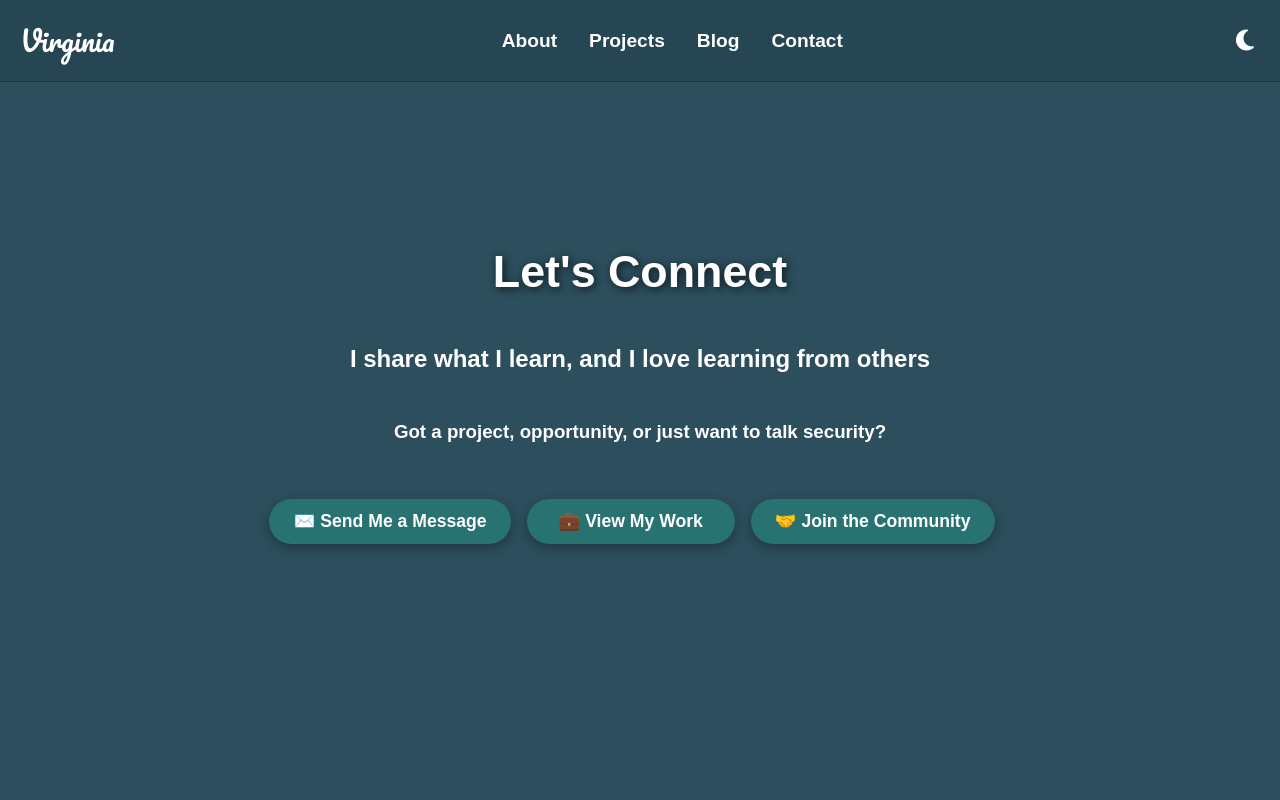
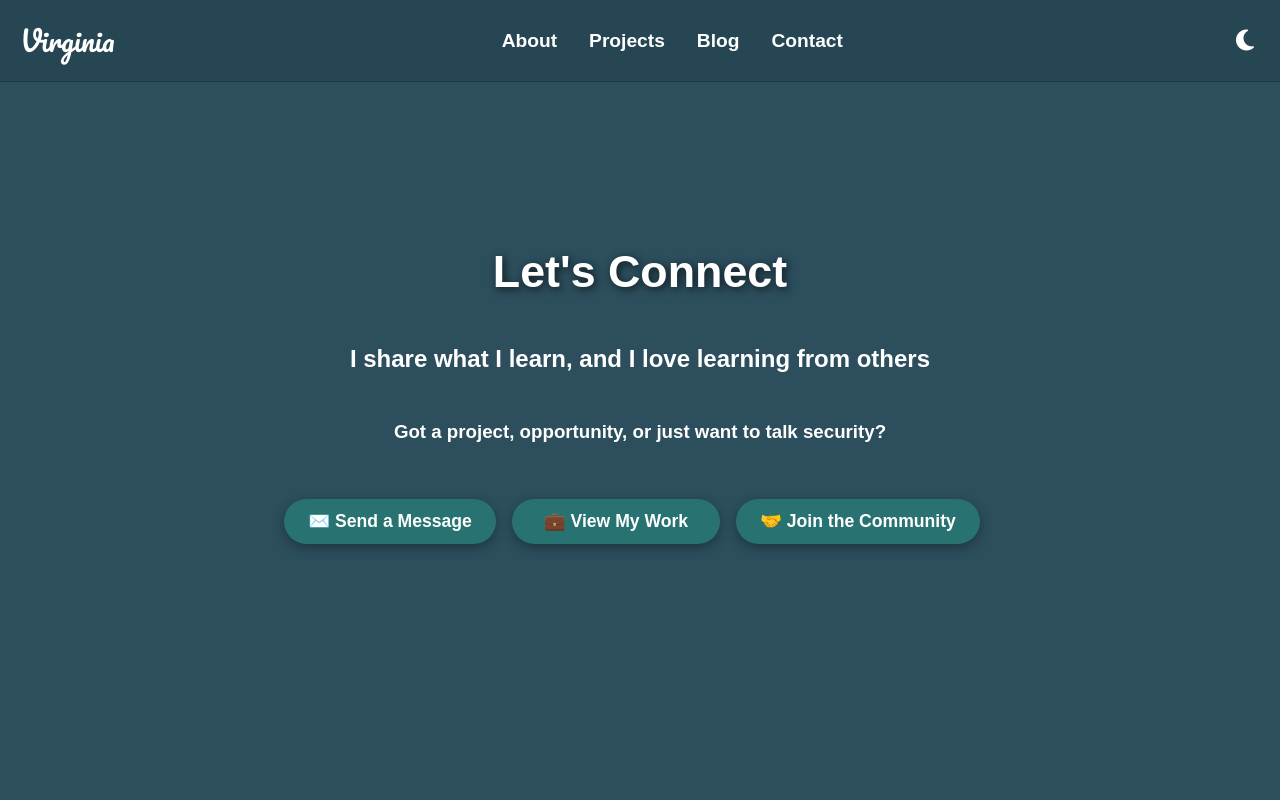
Before and after one commit to vnelai/vn-portfolio, a React (Vite) app: page /contact in a window 1280 px wide. Shown: the top 800 px of the page. Built offline with nearby package versions, Linux system fonts and the light colour scheme.

Commit message:
fix(hero-contact): update button text for consistency

```diff
--- a/src/components/contact-components/hero-contact/HeroContact.jsx
+++ b/src/components/contact-components/hero-contact/HeroContact.jsx
@@ -23,7 +23,7 @@ const HeroContact = () => {
             onClick={() => scrollToSection("contact")}
             className="cta-button-blog"
           >
-            ✉️ Send Me a Message
+            ✉️ Send a Message
           </button>
           <Link to="/projects/topic/all" className="cta-button-blog">
             💼 View My Work
```
